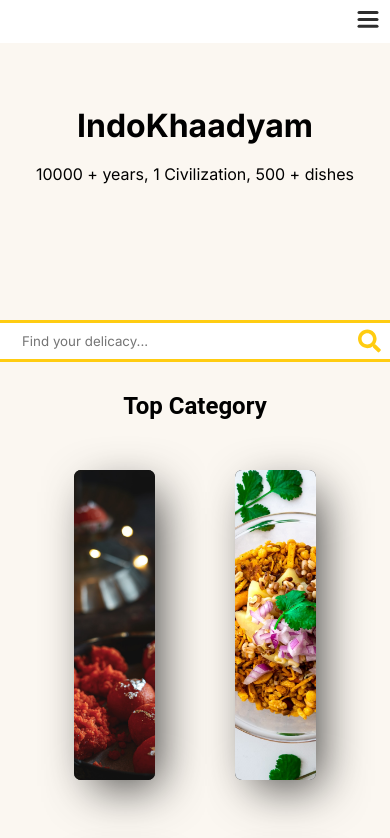
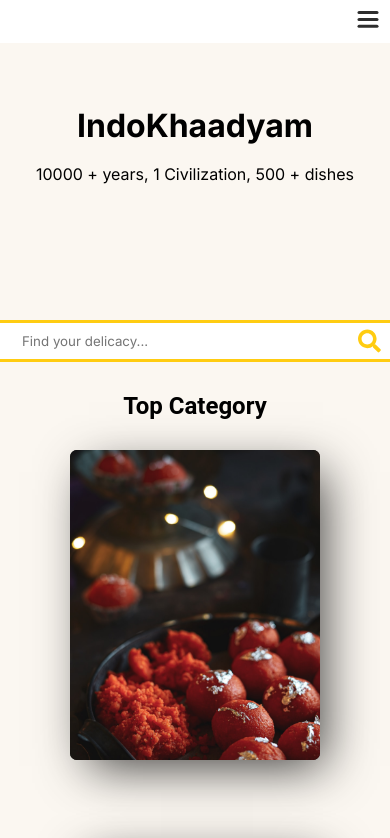
Before and after one commit to smaranjitghose/indokhaadyam, a React (Create React App) app: page / in a window 390 px wide. Shown: the top 838 px of the page. Built offline with nearby package versions, Linux system fonts and the light colour scheme; a web font is replaced by a local one.

Commit message:
Updated Image responsiveness

```diff
--- a/src/styles/topCategory.css
+++ b/src/styles/topCategory.css
@@ -20,11 +20,11 @@ img {
     display: flex;
     flex-direction: row;
     justify-content: space-around;
+    flex-wrap: wrap;
     align-items: center;
-    width: 80%;
-    flex-wrap: wrap;
-    padding: 20px;
+    width: 100%;
     gap: 50px;
+    padding: 0% 10%;
   }
 
   .dish {
@@ -100,3 +100,25 @@ img {
   .dish:hover .details button{
       transition: all 0.3s ease-out 0.2s;
   }
+
+  @media screen and (max-width: 1200px){
+      .dish{
+          width: 40%;
+      }
+  }
+
+  @media screen and (max-width: 1000px){
+      .dish{
+          width: 44%;
+      }
+  }
+  @media screen and (max-width: 800px){
+      .dish{
+          width: 63%;
+      }
+  }
+  @media screen and (max-width: 500px){
+      .dish{
+          width: 80%;
+      }
+  }
```
